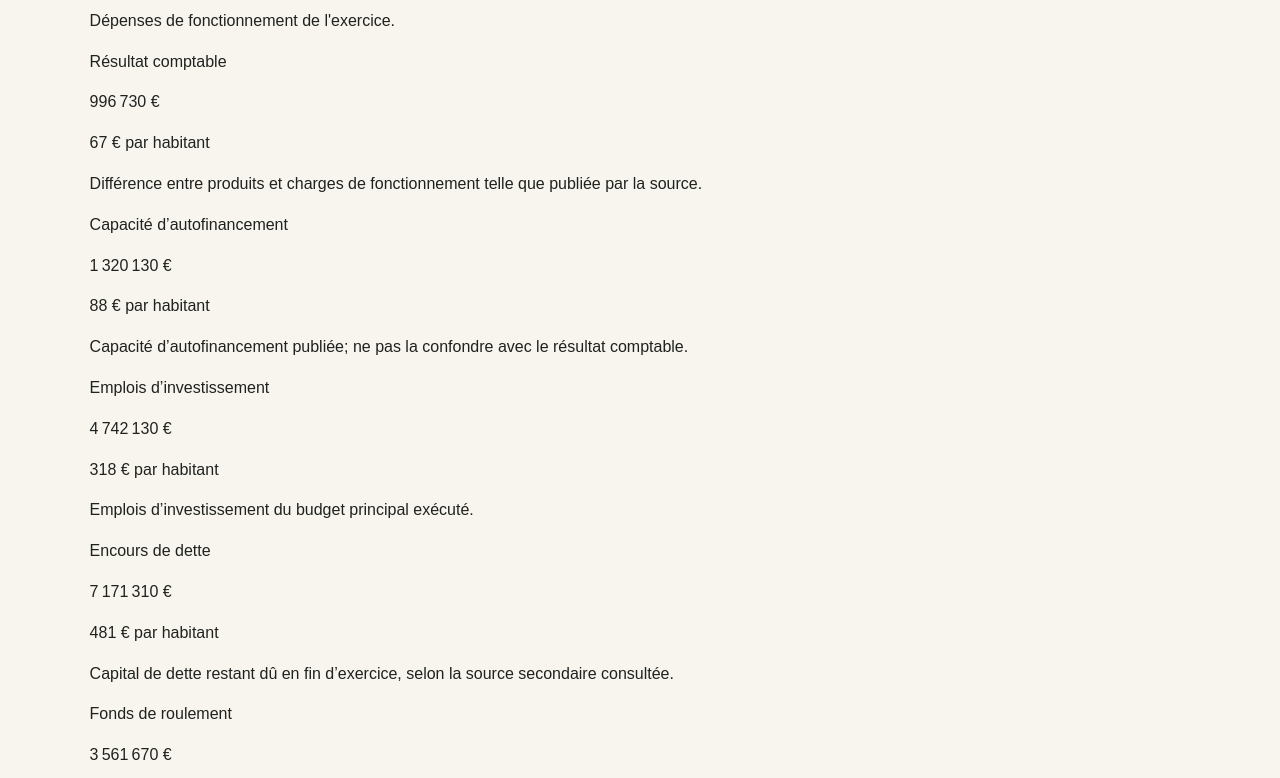
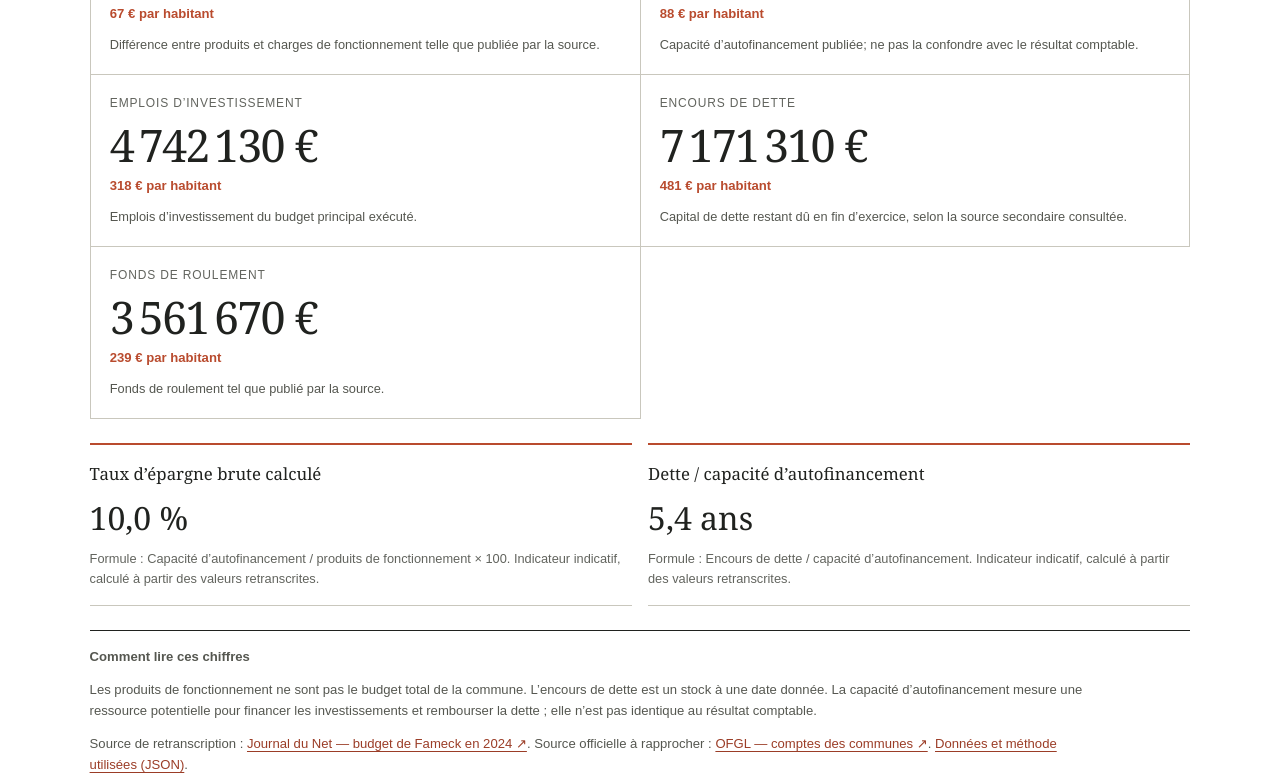
Before and after one commit to Tuzilucas/Citoyen, a plain HTML site: page index.html in a window 1280 px wide. Shown: the part 2448-3226 px from the top of the page. Drawn offline with Linux system fonts and the light colour scheme.

Commit message:
Met en forme les indicateurs financiers de Fameck

```diff
--- a/assets/css/app.css
+++ b/assets/css/app.css
@@ -196,3 +196,22 @@ tbody tr:hover{background:#eeece3}
 .composition-notes p{margin:.45rem 0 0;color:#555750;font-size:.87rem}
 .composition-source{margin:1.2rem 0 0;color:var(--muted);font-size:.76rem;line-height:1.6}
 @media(max-width:760px){.composition-notes{grid-template-columns:1fr}.composition-notes article,.composition-notes article+article{padding:1rem 0;border-right:0;border-bottom:1px solid var(--line)}.composition-notes article:last-child{border-bottom:0}.composition-lead{align-items:flex-start;flex-direction:column;gap:.6rem}}
+
+
+/* Repères financiers du territoire pilote Fameck */
+.municipal-finance-section{background:#fff;border-top:2px solid var(--ink);border-bottom:1px solid var(--ink)}
+.municipal-intro{max-width:900px;color:#555750;font-size:.92rem}
+.municipal-metrics{display:grid;grid-template-columns:repeat(2,minmax(0,1fr));gap:0;margin-top:1.5rem;border-top:1px solid var(--ink);border-left:1px solid var(--line)}
+.municipal-metric{padding:1.2rem;border-right:1px solid var(--line);border-bottom:1px solid var(--line)}
+.municipal-metric-label{margin:0;color:var(--muted);font-size:.75rem;text-transform:uppercase;letter-spacing:.07em}
+.municipal-metric-value{margin:.45rem 0;font-family:Georgia,"Times New Roman",serif;font-size:clamp(1.8rem,4vw,2.8rem);line-height:1.1;letter-spacing:-.04em;overflow-wrap:anywhere}
+.municipal-metric-context{margin:0;color:var(--accent);font-weight:700;font-size:.82rem}
+.municipal-metric-definition{margin:.65rem 0 0;color:#555750;font-size:.8rem}
+.municipal-calculs{display:grid;grid-template-columns:repeat(2,minmax(0,1fr));gap:1rem;margin:1.5rem 0}
+.municipal-calculation{padding:1rem 0;border-top:2px solid var(--accent);border-bottom:1px solid var(--line)}
+.municipal-calculation strong{display:block;font-family:Georgia,"Times New Roman",serif;font-weight:500;font-size:1.05rem}
+.municipal-calculation span{display:block;margin:.4rem 0;font-family:Georgia,"Times New Roman",serif;font-size:2rem}
+.municipal-calculation p{margin:0;color:var(--muted);font-size:.8rem}
+.municipal-source-note{margin-top:1.5rem;padding-top:1rem;border-top:1px solid var(--ink);font-size:.82rem;color:#555750}
+.municipal-source-note p{max-width:1000px}
+@media(max-width:620px){.municipal-metrics,.municipal-calculs{grid-template-columns:1fr}.municipal-metric{padding:1rem .6rem}}
```
